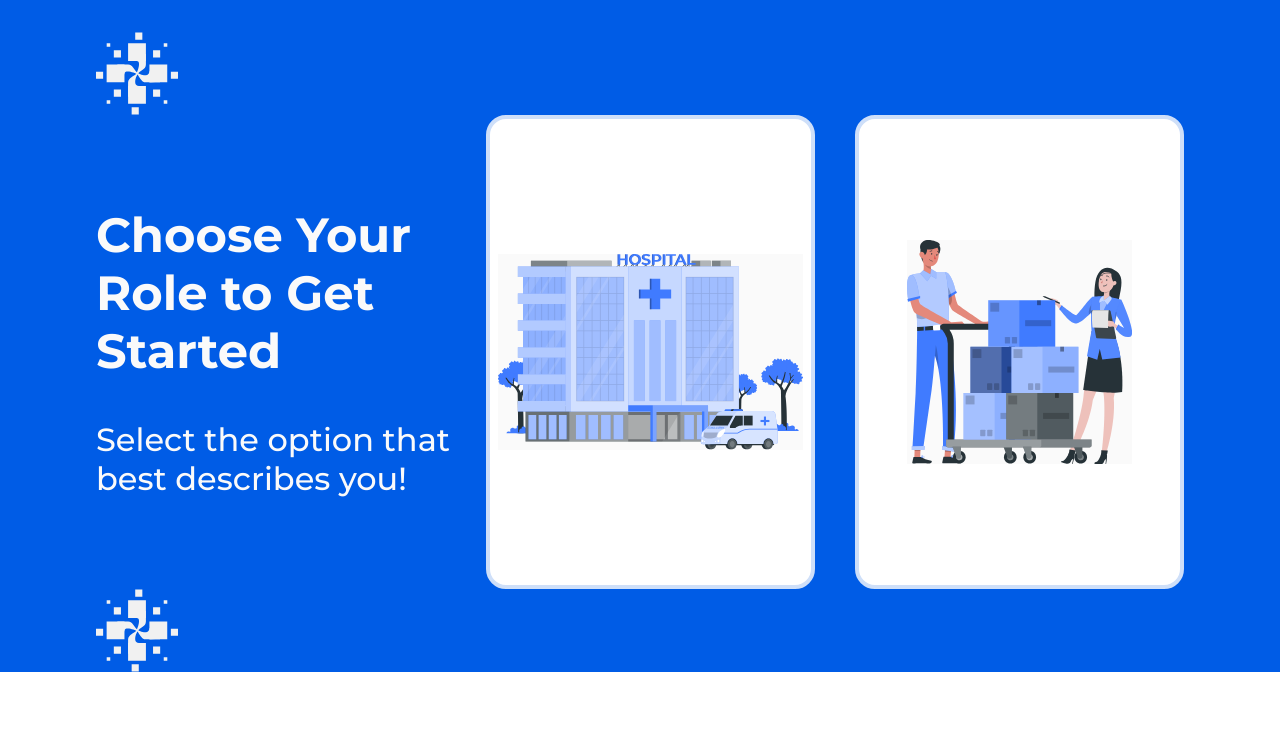
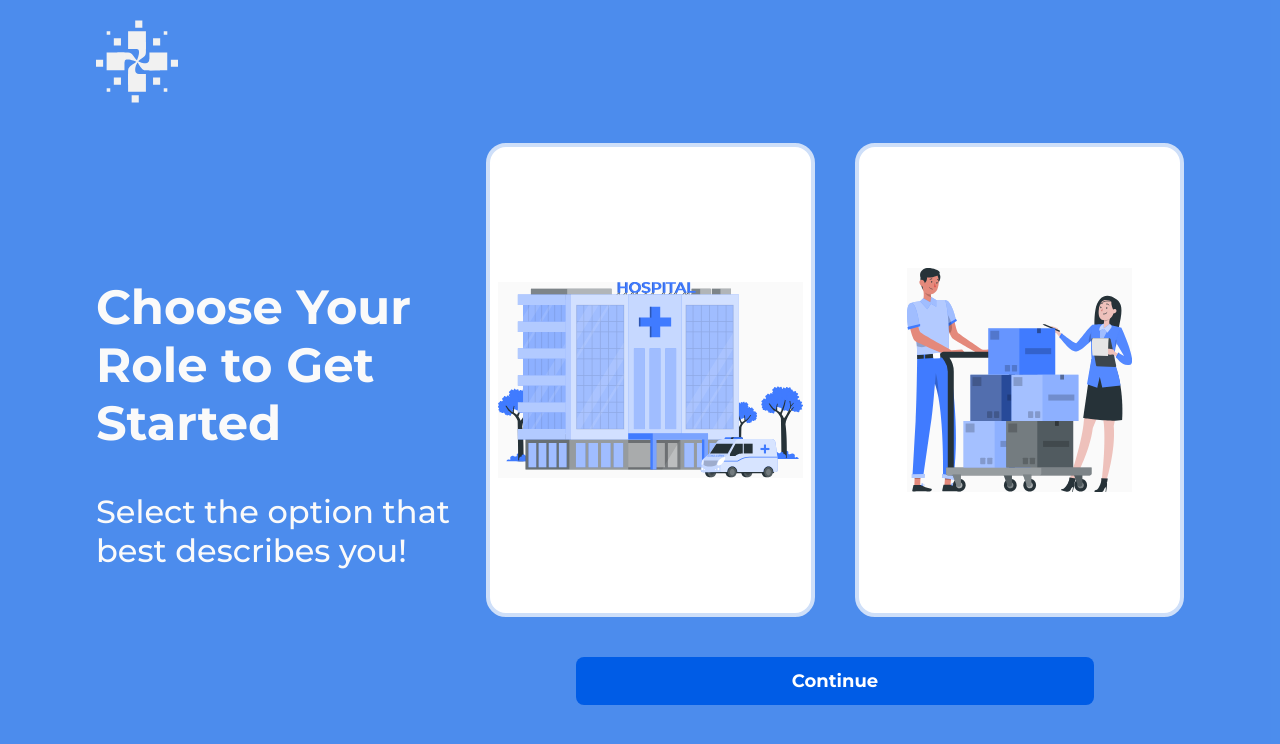
Before and after one commit to ilios91/ilios-fe, a Next.js app: page /auth/onboarding in a window 1280 px wide. Shown: the top 744 px of the page. Built offline with nearby package versions, Linux system fonts and the light colour scheme.

Commit message:
onboarding screen

```diff
--- a/src/components/auth/OnboardingScreen.tsx
+++ b/src/components/auth/OnboardingScreen.tsx
@@ -2,6 +2,7 @@
 import FacilityIcon from "../icons/FacilityIcon";
 import Logo from "../icons/Logo";
 import SupplierIcon from "../icons/SupplierIcon";
+import Button from '../common/buttons/Button';
 
 // type UserRole = "facility" | 'supplier';
 
@@ -9,26 +10,33 @@ import SupplierIcon from "../icons/SupplierIcon";
 function OnboardingScreen() {
 
   return (
-    <section className="h-[calc(100vh-90px bg-blue-normal pt-8">
+    <section className="h-[100vh] bg-blue-normal/70 pt-5">
       <div className="flex mx-auto md:w-[90%] tablet:w-[85%]">
-        <Logo className="w-[82px] h-[83px]" />
+        <Logo className="w-[82px] h-[83px]"/>
       </div>
-      <div className="flex items-center mx-auto h-full md:w-[90%] tablet:w-[85%] ">
-        <div className="max-w-[447px] text-[#FAFAFA]">
-          <h1 className="text-5xl font-bold mb-10 leading-[58px]">Choose Your Role to Get Started</h1>
+      <div className="flex items-center mx-auto md:w-[90%] tablet:w-[85%] mt-10">
+        <div className="w-1/2 text-[#FAFAFA]">
+          <h1 className="max-w-[447px] text-5xl font-bold mb-10 leading-[58px]">Choose Your Role to Get Started</h1>
           <p className="text-[32px] font-medium max-w-[400px] leading-[39px]">Select the option that best describes you!</p>
         </div>
-        <div className="flex flex-1 justify-end gap-x-10">
-          <div className="cursor-pointer flex items-center justify-center border-[#CEDFF9] border-4 rounded-[20px] bg-white w-[329px] max-w-[329px] max-h-[474px] h-[474px]">
-            <FacilityIcon className="w-[305px] h-[195.25px]"/>
+        <div className="flex-1 flex flex-col">
+          <div className="flex gap-x-10 justify-center">
+            <div className="cursor-pointer flex items-center justify-center border-[#CEDFF9] border-4 rounded-[20px] bg-white w-[329px] max-w-[329px] max-h-[474px] h-[474px]">
+              <FacilityIcon className="w-[305px] h-[195.25px]"/>
+            </div>
+            <div className="flex flex-col items-center">
+              <div className="cursor-pointer flex flex-col items-center justify-center border-[#CEDFF9] border-4 rounded-[20px] bg-white w-[329px] max-w-[329px] max-h-[474px] h-[474px]">
+                <SupplierIcon className="w-[225.55px] h-[224.8px]"/>
+              </div>
+            </div>
           </div>
-          <div className="cursor-pointer flex items-center justify-center border-[#CEDFF9] border-4 rounded-[20px] bg-white w-[329px] max-w-[329px] max-h-[474px] h-[474px]">
-            <SupplierIcon className="w-[225.55px] h-[224.8px]"/>
-          </div>
+
+          {/* Continue Button */}
+          <Button
+            text="Continue"
+            className="mt-10 mx-auto w-[518px] h-12 bg-blue-normal font-bold text-white text-[18px] rounded-lg"
+          />
         </div>
-      </div>
-      <div className="flex mx-auto md:w-[90%] tablet:w-[85%]">
-        <Logo className="w-[82px] h-[83px]" />
       </div>
     </section>
   );
--- /dev/null
+++ b/src/components/common/buttons/Button.tsx
@@ -0,0 +1,10 @@
+interface ButtonProps {
+  className?: string,
+  text?: string,
+  onClick?: () => void
+}
+export default function Button({className, text, onClick}: ButtonProps) {
+  return (
+    <button className={className} onClick={onClick}>{text}</button>
+  );
+}
--- a/src/components/icons/Logo.tsx
+++ b/src/components/icons/Logo.tsx
@@ -4,10 +4,9 @@ interface Logo { className?: string }
 export default function Logo({ className }: Logo) {
   return (
     <svg className={className} viewBox="0 0 90 90" fill="none" xmlns="http://www.w3.org/2000/svg">
-<rect width="90" height="90" fill="#D2D2D2"/>
 <g clip-path="url(#clip0_1_3)">
 <rect width="1440" height="4206" transform="translate(-111 -3797)" fill="white"/>
-<rect width="1440" height="656" transform="translate(-111 -247)" fill="#005CE6"/>
+<rect width="1440" height="656" transform="translate(-111 -247)" fill="rgba(0, 92, 230, 0.7)"/>
 <path d="M54.7822 23.4783V23.4784V23.4786V23.4788V23.4789V23.4791V23.4793C52.1735 23.4783 49.5649 23.4783 46.9562 23.4784C46.9562 25.9618 41.9641 31.2934 44.8438 31.3098C49.7998 31.3379 45.8592 43.318 43.9691 45.4675C42.0791 47.617 35.3626 49.5674 35.217 54.7827C35.0715 59.9979 35.217 65.2174 35.217 70.4348C37.8257 70.4348 40.4344 70.4347 43.0431 70.4347C43.0431 67.4578 49.8289 58.7414 47.0967 58.7097C44.8564 58.6837 43.0431 57.0231 43.0431 54.7827L43.0392 54.7828C42.7967 50.5931 45.2818 46.4525 45.2818 46.4525C48.5576 40.9947 54.7498 41.101 54.7822 35.2175C54.7908 33.6421 54.7822 35.2176 54.7822 35.2176C54.7822 31.3044 54.7822 27.3913 54.7822 23.4783Z" fill="#F1F1F1"/>
 <path d="M35.2178 11.7393L45.0004 11.7393L54.783 11.7394C54.783 18.2611 54.783 24.7828 54.783 31.3044C48.2612 31.3045 41.7395 31.3045 35.2178 31.3046C35.2178 24.7828 35.2178 18.261 35.2178 11.7393Z" fill="#F1F1F1"/>
 <path d="M35.2178 58.6956L45.0004 58.6956L54.783 58.6957C54.783 65.2174 54.783 71.7391 54.783 78.2607C48.2612 78.2608 41.7395 78.2608 35.2178 78.2609C35.2178 71.7391 35.2178 65.2173 35.2178 58.6956Z" fill="#F1F1F1"/>
```
Also changed, not shown: src/assets/logo_.svg.
